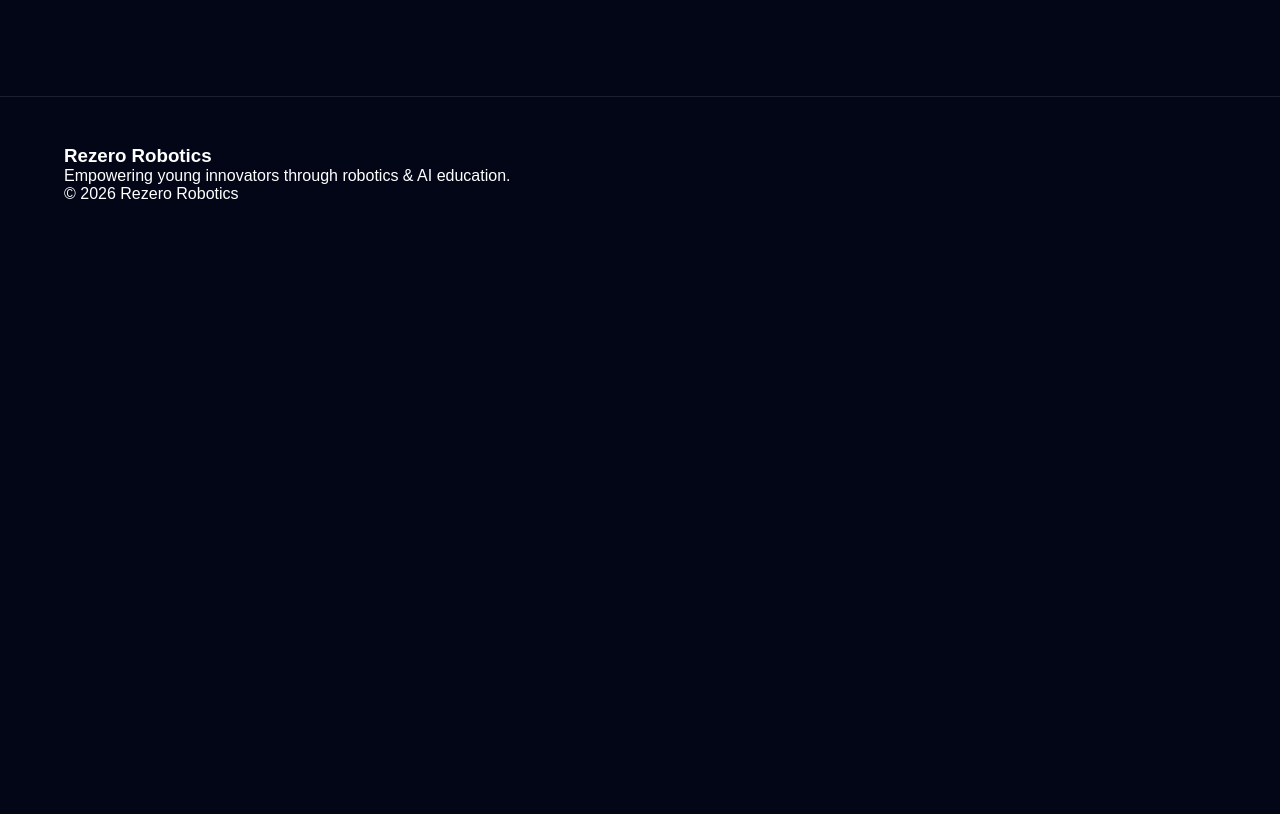
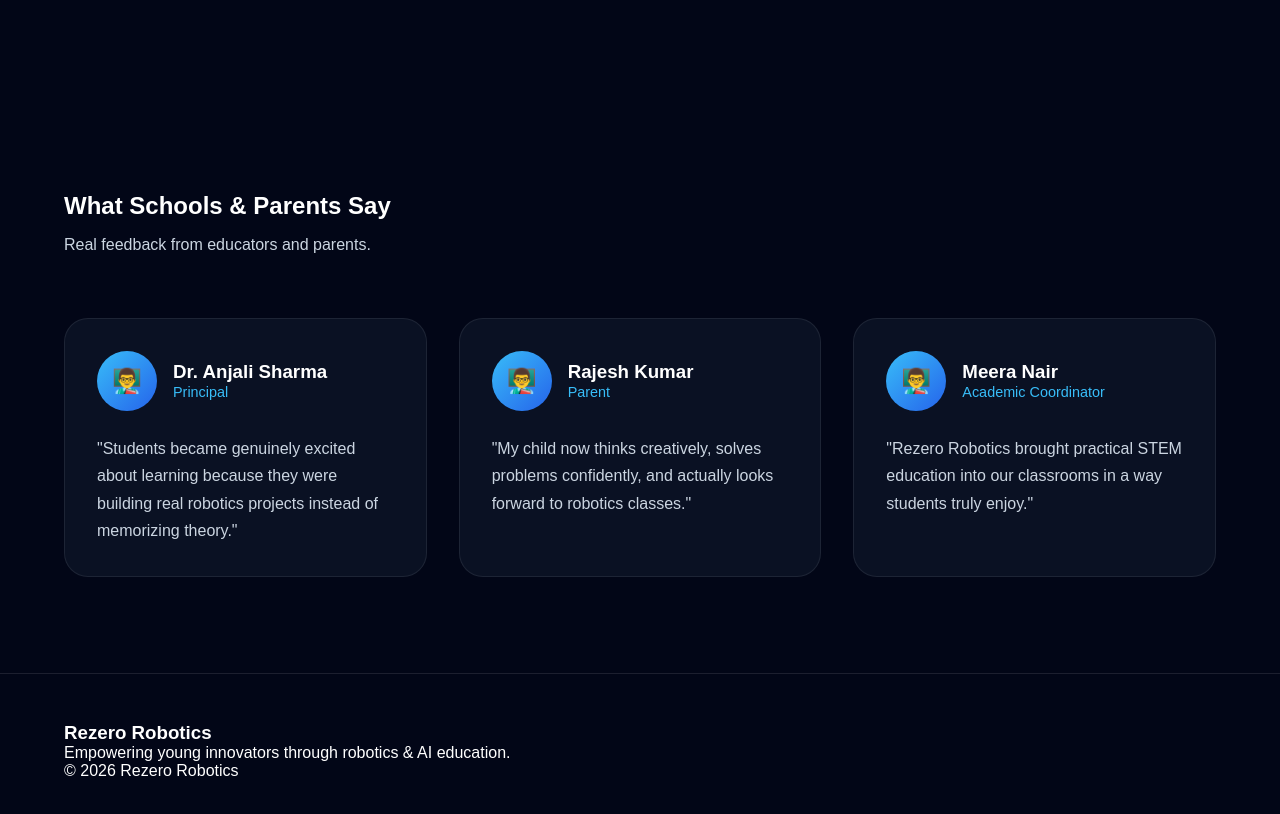
Before and after one commit to SaiMinisha29/rezero-robotics, a React (Vite) app: page / in a window 1280 px wide. Shown: the part 3286-4100 px from the top of the page. Before the commit the page ends 3537 px from the top, so only its background shows below. Built offline with nearby package versions, Linux system fonts and the light colour scheme.

Commit message:
Added testimonials section

```diff
--- a/src/components/sections/Testimonials.jsx
+++ b/src/components/sections/Testimonials.jsx
@@ -0,0 +1,68 @@
+export default function Testimonials() {
+
+  const testimonials = [
+    {
+      name: "Dr. Anjali Sharma",
+      role: "Principal",
+      quote:
+        "Students became genuinely excited about learning because they were building real robotics projects instead of memorizing theory."
+    },
+
+    {
+      name: "Rajesh Kumar",
+      role: "Parent",
+      quote:
+        "My child now thinks creatively, solves problems confidently, and actually looks forward to robotics classes."
+    },
+
+    {
+      name: "Meera Nair",
+      role: "Academic Coordinator",
+      quote:
+        "Rezero Robotics brought practical STEM education into our classrooms in a way students truly enjoy."
+    }
+  ];
+
+  return (
+    <section id="testimonials" className="section">
+
+      <div className="container">
+
+        <h2>What Schools & Parents Say</h2>
+
+        <p className="section-text">
+          Real feedback from educators and parents.
+        </p>
+
+        <div className="testimonials-grid">
+
+          {testimonials.map((item) => (
+            <div className="testimonial-card" key={item.name}>
+
+              <div className="testimonial-top">
+
+                <div className="testimonial-avatar">
+                  👨‍🏫
+                </div>
+
+                <div>
+                  <h3>{item.name}</h3>
+                  <span>{item.role}</span>
+                </div>
+
+              </div>
+
+              <p className="testimonial-quote">
+                "{item.quote}"
+              </p>
+
+            </div>
+          ))}
+
+        </div>
+
+      </div>
+
+    </section>
+  );
+}
--- a/src/pages/Home.jsx
+++ b/src/pages/Home.jsx
@@ -5,6 +5,7 @@
 import About from "../components/sections/About";
 import Curriculum from "../components/sections/Curriculum";
 import Projects from "../components/sections/Projects";
+import Testimonials from "../components/sections/Testimonials";
 export default function Home() {
   return (
     <>
@@ -15,6 +16,7 @@
          <About />
          <Curriculum />
          <Projects />
+         <Testimonials />
       </main>
 
       <Footer />
--- a/src/styles/global.css
+++ b/src/styles/global.css
@@ -244,3 +244,77 @@
 .project-content p {
   color: #cbd5e1;
 }
+
+.testimonials-grid {
+  margin-top: 4rem;
+
+  display: grid;
+
+  grid-template-columns: repeat(3, 1fr);
+
+  gap: 2rem;
+}
+
+.testimonial-card {
+  background: rgba(15,23,42,0.7);
+
+  border: 1px solid rgba(255,255,255,0.08);
+
+  padding: 2rem;
+
+  border-radius: 24px;
+
+  transition: 0.3s ease;
+}
+
+.testimonial-card:hover {
+  transform: translateY(-8px);
+
+  border-color: #38bdf8;
+
+  box-shadow: 0 0 30px rgba(56,189,248,0.2);
+}
+
+.testimonial-top {
+  display: flex;
+
+  align-items: center;
+
+  gap: 1rem;
+
+  margin-bottom: 1.5rem;
+}
+
+.testimonial-avatar {
+  width: 60px;
+
+  height: 60px;
+
+  border-radius: 50%;
+
+  background: linear-gradient(
+    135deg,
+    #38bdf8,
+    #2563eb
+  );
+
+  display: flex;
+
+  justify-content: center;
+
+  align-items: center;
+
+  font-size: 1.5rem;
+}
+
+.testimonial-top span {
+  color: #38bdf8;
+
+  font-size: 0.9rem;
+}
+
+.testimonial-quote {
+  color: #cbd5e1;
+
+  line-height: 1.7;
+}
```
